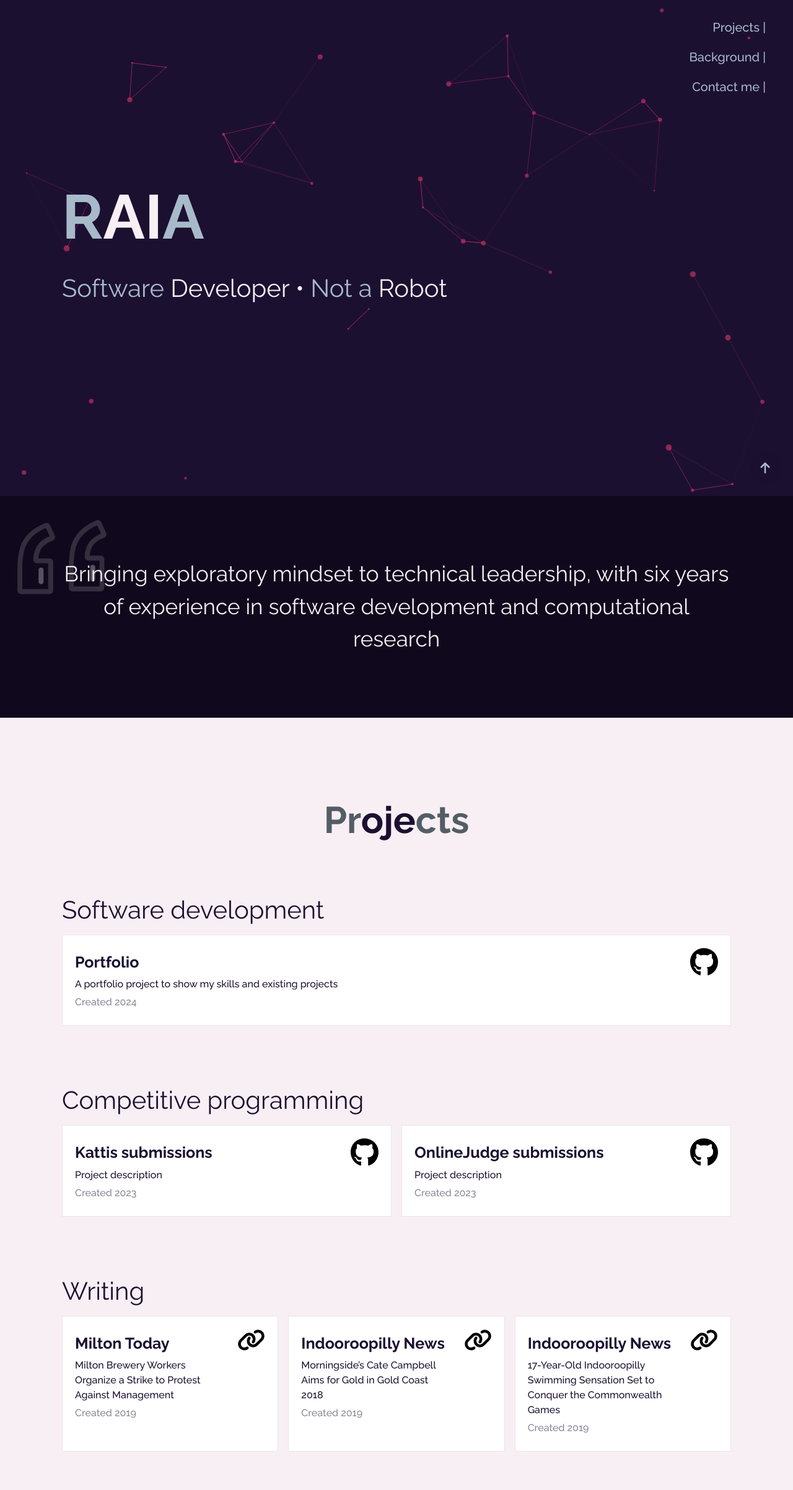
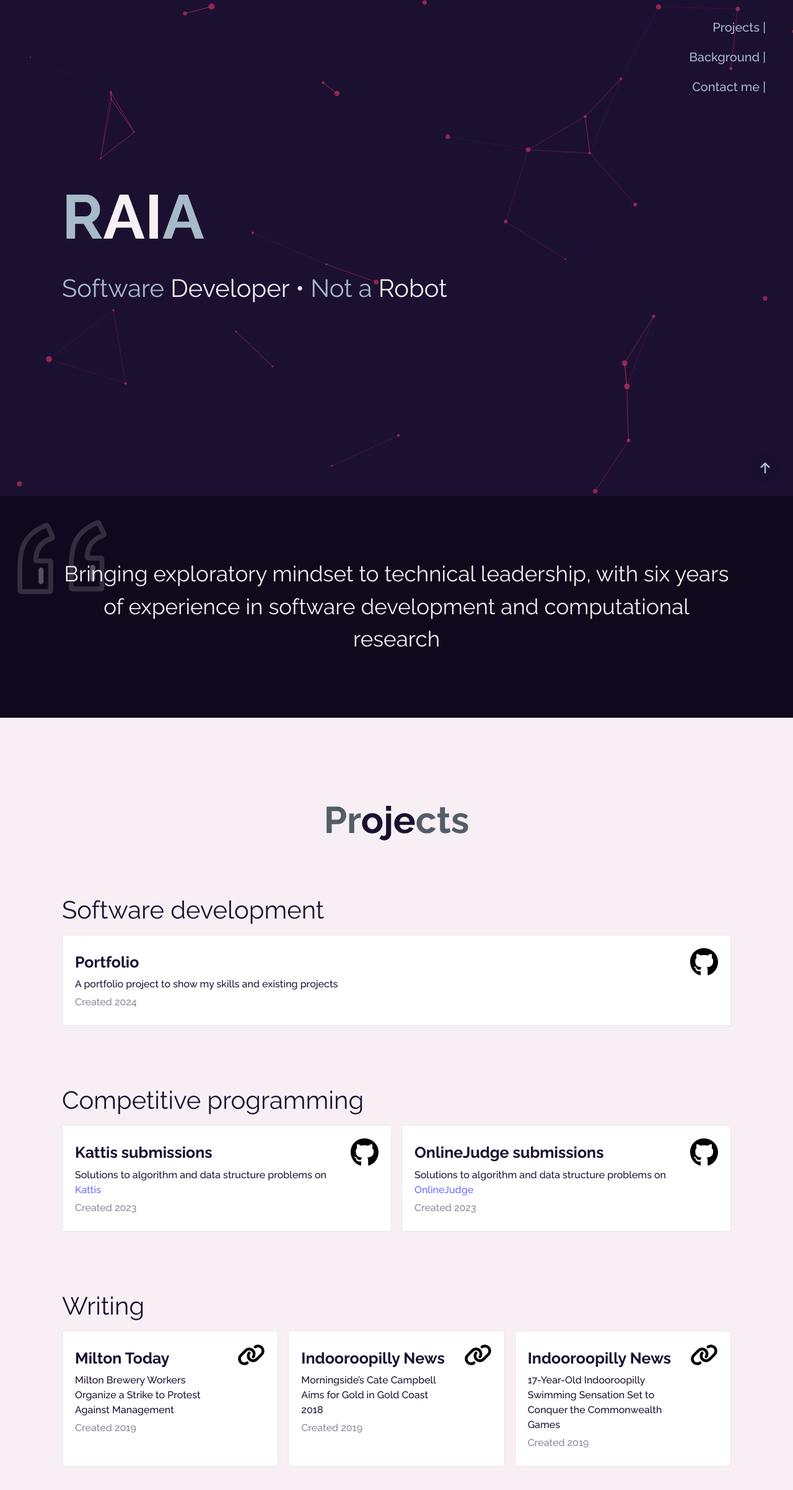
Before and after one commit to raiaqt/rai-portfolio, a React (Vite) app: page / in a window 1280 px wide. Shown: the top 2404 px of the page at 62% size. Built offline with nearby package versions, Linux system fonts and the light colour scheme.

Commit message:
added smooth transition when background is loading

```diff
--- a/data.ts
+++ b/data.ts
@@ -28,14 +28,14 @@ const projects = [
     works: [
       {
         title: "Kattis submissions",
-        text: "Project description",
+        text: "Solutions to algorithm and data structure problems on ",
         year: "2023",
         link: "https://github.com/raiaqt/kattis-submissions",
         github: true,
       },
       {
         title: "OnlineJudge submissions",
-        text: "Project description",
+        text: "Solutions to algorithm and data structure problems on ",
         year: "2023",
         link: "https://github.com/raiaqt/onlinejudge-submissions",
         github: true,
--- a/src/App.tsx
+++ b/src/App.tsx
@@ -7,11 +7,13 @@ import ParticleBackground from './components/ParticleBackground/ParticleBackgrou
 import Footer from './components/Footer/Footer'
 
 import './App.css'
+import DnaBackground from './components/DnaBackground/DnaBackground'
 
 function App() {
 
   return (
     <>
+    {/* <DnaBackground /> */}
       <ParticleBackground />
       <Introduction />
       <Description />
--- /dev/null
+++ b/src/components/DnaBackground/DnaBackground.css
@@ -0,0 +1,17 @@
+.dna {
+  position: fixed;
+  opacity: 0.1;
+  height: 100vh;
+  width: 100vw;
+  display: flex;
+  align-items: flex-end;
+  justify-content: flex-end;
+}
+
+@media (max-width: 768px) {
+  .dna {
+    opacity: 0.08;
+    align-items: center;
+    justify-content: center;
+  }
+}
--- /dev/null
+++ b/src/components/DnaBackground/DnaBackground.tsx
@@ -0,0 +1,22 @@
+import { FC } from "react";
+import { useLottie } from "lottie-react";
+import dna from "../../assets/lotties/dna.json";
+
+import "./DnaBackground.css";
+
+const DnaBackground: FC = () => {
+  const options = {
+    animationData: dna,
+    loop: true,
+    style: {
+      width: 400,
+      height: 400,
+    },
+  };
+
+  const { View } = useLottie(options);
+
+  return <div className="dna">{View}</div>;
+};
+
+export default DnaBackground;
--- a/src/components/Header/Header.css
+++ b/src/components/Header/Header.css
@@ -23,3 +23,9 @@
     border-radius: 0;
     background: rgba(167, 186, 202, 0.3);
 }
+
+@media (max-width: 768px) {
+    .loader {
+      padding-right: 0;
+    }
+  }
--- a/src/components/Header/Header.tsx
+++ b/src/components/Header/Header.tsx
@@ -11,14 +11,12 @@ const Header: React.FC = () => {
 
   return (
     <div className="header">
-
       <button
         className="link-button light-text"
         onClick={() => handleClickScroll("projects")}
       >
         Projects |
       </button>
-
       <button
         className="link-button light-text"
         onClick={() => handleClickScroll("background")}
--- a/src/components/LinkCard/LinkCard.tsx
+++ b/src/components/LinkCard/LinkCard.tsx
@@ -18,7 +18,19 @@ const LinkCard: React.FC<LinkCardProps> = ({ card }) => {
     <a className="link-card" href={card.link} target="_blank">
       <div className="link-card-text">
         <span className="item-title">{card.title}</span>
-        <span className="item-text">{card.text}</span>
+        <span className="item-text">
+          {card.text}
+          {card.title === "Kattis submissions" ? (
+            <a href="https://open.kattis.com/" target="_blank">
+              Kattis
+            </a>
+          ) : null}
+          {card.title === "OnlineJudge submissions" ? (
+            <a href="https://onlinejudge.org/" target="_blank">
+              OnlineJudge
+            </a>
+          ) : null}
+        </span>
         <span className="item-text muted-text">Created {card.year}</span>
       </div>
       <div className="link-card-icon">
--- a/src/components/ParticleBackground/ParticleBackground.css
+++ b/src/components/ParticleBackground/ParticleBackground.css
@@ -1,3 +1,11 @@
-.particle-hidden {
-    display: none;
+.hidden {
+    visibility: hidden;
+    opacity: 0;
+    /* transition: visibility 1s, opacity 1s linear; */
 }
+
+.visible {
+    visibility: visible;
+    opacity: 1;
+    transition: visibility 2s, opacity 1s linear;
+}
--- a/src/components/ParticleBackground/ParticleBackground.tsx
+++ b/src/components/ParticleBackground/ParticleBackground.tsx
@@ -5,6 +5,8 @@ import { type Container, type ISourceOptions } from "@tsparticles/engine";
 // import { loadFull } from "tsparticles"; // if you are going to use `loadFull`, install the "tsparticles" package too.
 import { loadSlim } from "@tsparticles/slim"; // if you are going to use `loadSlim`, install the "@tsparticles/slim" package too.
 // import { loadBasic } from "@tsparticles/basic"; // if you are going to use `loadBasic`, install the "@tsparticles/basic" package too.
+
+import DnaBackground from "../DnaBackground/DnaBackground";
 
 import "./ParticleBackground.css";
 
@@ -29,7 +31,8 @@ const ParticleBackground = () => {
 
   const particlesLoaded = async (container?: Container): Promise<void> => {
     console.log(container);
-    setLoaded(true);
+    setTimeout(() => setLoaded(true), 3000); // for testing only
+    // setLoaded(true);
   };
 
   const options: ISourceOptions = useMemo(
@@ -101,13 +104,18 @@ const ParticleBackground = () => {
 
   if (init) {
     return (
-      <div className={loaded ? "" : "particle-hidden"}>
+      <>
+        <div className={loaded ? "visible" : "hidden"}>
           <Particles
             id="tsparticles"
             particlesLoaded={particlesLoaded}
             options={options}
           />
         </div>
+        <div className={loaded ? "hidden" : "visible"}>
+          <DnaBackground />
+        </div>
+      </>
     );
   }
 
```
Also changed, not shown: src/assets/lotties/dna.json (added, +1 -0 lines). Lines whose indentation alone changed are shown as unchanged.
